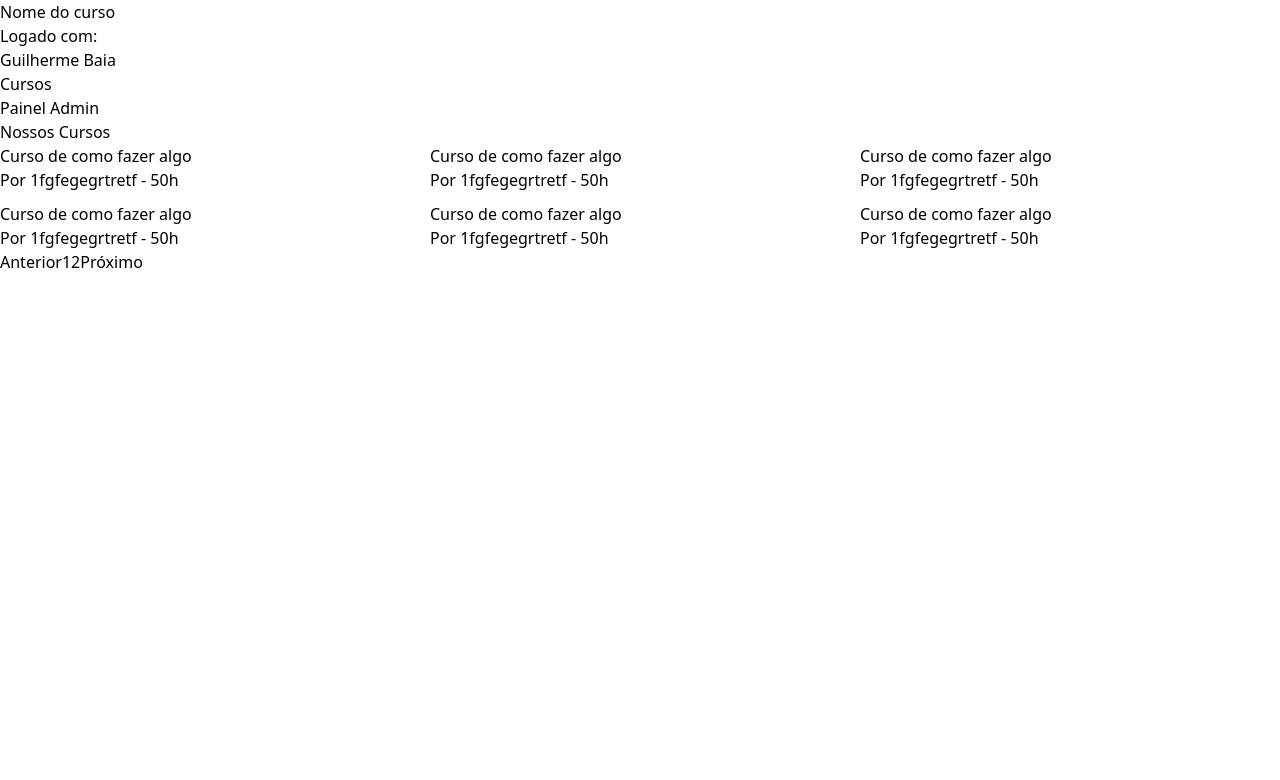
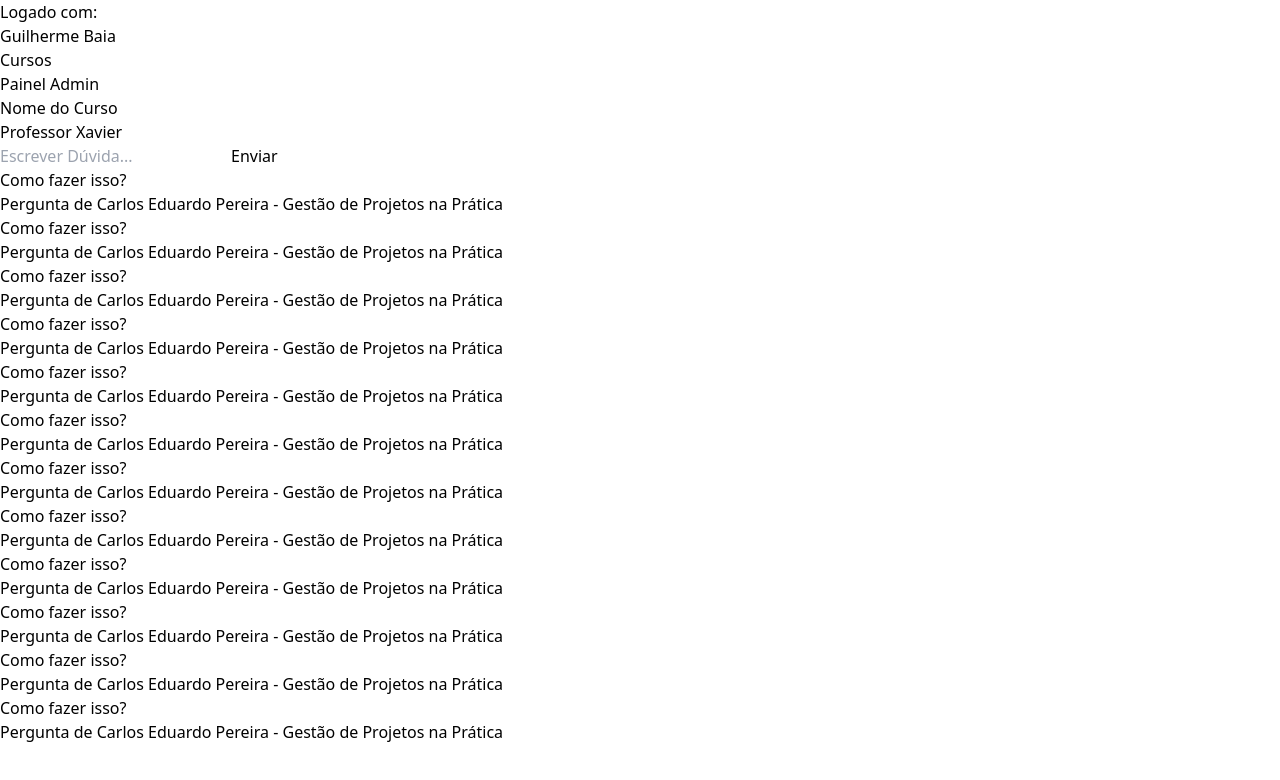
Before and after one commit to BaiaGui/cefis-challenge, a React (Vite) app in the folder client/: page /course/12345467 in a window 1280 px wide. Shown: the top 780 px of the page. Built offline with nearby package versions, Linux system fonts and the light colour scheme.

Commit message:
course details page

```diff
--- a/client/src/App.jsx
+++ b/client/src/App.jsx
@@ -10,14 +10,16 @@ import { Outlet } from 'react-router-dom'
 
 function App() {
 
+  return (
 
-  return (
+
     <div className='w-screen h-screen'>
-    <Outlet/>
+
     <NavBarMenu/>
     <HomePage/>
 
     </div>
+
   )
 }
 
--- a/client/src/components/InputComponents.jsx
+++ b/client/src/components/InputComponents.jsx
@@ -1,8 +1,17 @@
-export function InputText({id, label, placeholder}){
+export function InputText({id, label, placeholder, className}){
     return (
         <>
         <label className="font-bold" htmlFor={id}>{label}</label>
-        <input type="text" id={id} placeholder={placeholder} required className="border border-gray-500 p-3  mb-8"/>
+        <input type="text" id={id} placeholder={placeholder} required className={`border border-gray-500 p-3 ${className}`}/>
+        </>
+    );
+}
+
+export function InputTextNoLabel({id, label, placeholder, className}){
+    return (
+        <>
+        <label className="font-bold hidden" htmlFor={id}>{label}</label>
+        <input type="text" id={id} placeholder={placeholder} required className={`border border-gray-500 p-3 ${className}`}/>
         </>
     );
 }
--- a/client/src/components/NavBarMenu.jsx
+++ b/client/src/components/NavBarMenu.jsx
@@ -2,15 +2,15 @@ import { Link } from "react-router-dom";
 
 export function NavBarMenu(){
     return (
-        <header className="flex w-screen justify-between items-center px-20 py-2 border-b border-stone-700 absolute">
+        <nav className="flex w-full h-16 justify-between items-center px-20 border-b border-stone-700 absolute overflow-x-hidden">
             <div>
                 <p className="text-sm">Logado com:</p>
                 <p className="font-bold">Guilherme Baia</p>
             </div>
             <div className="flex gap-5 text-stone-500">
                 <Link to="/"><p className="hover:text-black">Cursos</p></Link>
-                <Link to="userpanel"><p className="hover:text-black">Painel Admin</p></Link>
+                <Link to="/userpanel"><p className="hover:text-black">Painel Admin</p></Link>
             </div>
-        </header>
+        </nav>
     );
 }
--- a/client/src/components/QuestionBtn.jsx
+++ b/client/src/components/QuestionBtn.jsx
@@ -1,8 +1,12 @@
-export function QuestionBtn({children, studentName, courseName}){
+import { Link } from "react-router-dom"
+
+export function QuestionBtn({children, studentName, courseName, questionId}){
     return (
-        <div className="p-5 border-x border-t border-stone-400 last:border-b cursor-pointer text-stone-700 hover:text-black">
-            <p className="font-bold text-lg">{children}</p>
-            <p className="text-sm text-stone-400">{`Pergunta de ${studentName} - ${courseName}`}</p>
-        </div>
+        <Link to={`question/${questionId}`}>
+            <div className="p-5 box-border border-x border-t bg-white border-stone-400 last:border-b cursor-pointer text-stone-700 hover:text-black">
+                <p className="font-bold text-lg">{children}</p>
+                <p className="text-sm text-stone-400">{`Pergunta de ${studentName} - ${courseName}`}</p>
+            </div>
+        </Link>
     )
 }
--- a/client/src/components/QuestionCard.jsx
+++ b/client/src/components/QuestionCard.jsx
@@ -1,6 +1,8 @@
 import { Link } from "react-router-dom"
 
 export function QuestionCard({courseTitle, courseTeacher, courseDuration, courseId}){
+
+
     return (
         <Link to={`course/${courseId}`}>
             <article className="border w-full h-56 p-5 flex flex-col justify-between box-border hover:border-2">
--- a/client/src/routes/CourseDetailPage.jsx
+++ b/client/src/routes/CourseDetailPage.jsx
@@ -1,9 +1,40 @@
-import {Title} from '../components/Title.jsx'
+import { FilledButton } from '../components/ButtonStyles.jsx';
+import { InputText, InputTextNoLabel } from '../components/InputComponents.jsx';
+import { QuestionBtn } from '../components/QuestionBtn.jsx';
+import { Title } from '../components/Title.jsx'
+import { NavBarMenu } from '../components/navBarMenu.jsx';
+import { SidebarMenu } from "../components/SidebarMenu.jsx";
 
-export function CourseDetailPage(){
+export function CourseDetailPage() {
     return (
-        <article className='w-screen'>
-            <Title>Nome do curso</Title>
-        </article>
+        <section className="flex">
+            <NavBarMenu/>
+            <main className="w-full min-h-screen px-32 pb-10 pt-36">
+
+                    <Title>Nome do Curso</Title>
+                    <p>Professor Xavier</p>
+
+                <form action="" className='flex gap-2 mt-40'>
+                    <InputTextNoLabel placeholder={"Escrever Dúvida..."} className={"w-full"} />
+                    <FilledButton>Enviar</FilledButton>
+                </form>
+                <div className="mt-5">
+                    <QuestionBtn studentName="Carlos Eduardo Pereira" courseName="Gestão de Projetos na Prática">Como fazer isso?</QuestionBtn>
+                    <QuestionBtn studentName="Carlos Eduardo Pereira" courseName="Gestão de Projetos na Prática">Como fazer isso?</QuestionBtn>
+                    <QuestionBtn studentName="Carlos Eduardo Pereira" courseName="Gestão de Projetos na Prática">Como fazer isso?</QuestionBtn>
+                    <QuestionBtn studentName="Carlos Eduardo Pereira" courseName="Gestão de Projetos na Prática">Como fazer isso?</QuestionBtn>
+                    <QuestionBtn studentName="Carlos Eduardo Pereira" courseName="Gestão de Projetos na Prática">Como fazer isso?</QuestionBtn>
+                    <QuestionBtn studentName="Carlos Eduardo Pereira" courseName="Gestão de Projetos na Prática">Como fazer isso?</QuestionBtn>
+                    <QuestionBtn studentName="Carlos Eduardo Pereira" courseName="Gestão de Projetos na Prática">Como fazer isso?</QuestionBtn>
+                    <QuestionBtn studentName="Carlos Eduardo Pereira" courseName="Gestão de Projetos na Prática">Como fazer isso?</QuestionBtn>
+                    <QuestionBtn studentName="Carlos Eduardo Pereira" courseName="Gestão de Projetos na Prática">Como fazer isso?</QuestionBtn>
+                    <QuestionBtn studentName="Carlos Eduardo Pereira" courseName="Gestão de Projetos na Prática">Como fazer isso?</QuestionBtn>
+                    <QuestionBtn studentName="Carlos Eduardo Pereira" courseName="Gestão de Projetos na Prática">Como fazer isso?</QuestionBtn>
+                    <QuestionBtn studentName="Carlos Eduardo Pereira" courseName="Gestão de Projetos na Prática">Como fazer isso?</QuestionBtn>
+                </div>
+
+
+            </main>
+        </section>
     );
 }
--- a/client/src/routes/QuestionPanel.jsx
+++ b/client/src/routes/QuestionPanel.jsx
@@ -11,9 +11,8 @@ export function QuestionPanel(){
             <main className="w-full min-h-screen px-32 pb-10 pt-36 ml-72">
                     <Title>Perguntas</Title>
                     <div className="mt-5">
-                    <Link to="question/1">
                         <QuestionBtn studentName="Carlos Eduardo Pereira" courseName="Gestão de Projetos na Prática">Como fazer isso?</QuestionBtn>
-                    </Link>
+                        <QuestionBtn studentName="Carlos Eduardo Pereira" courseName="Gestão de Projetos na Prática">Como fazer isso?</QuestionBtn>
 
                     </div>
 
```
Also changed, not shown: client/src/main.jsx (+4 -6 lines).
